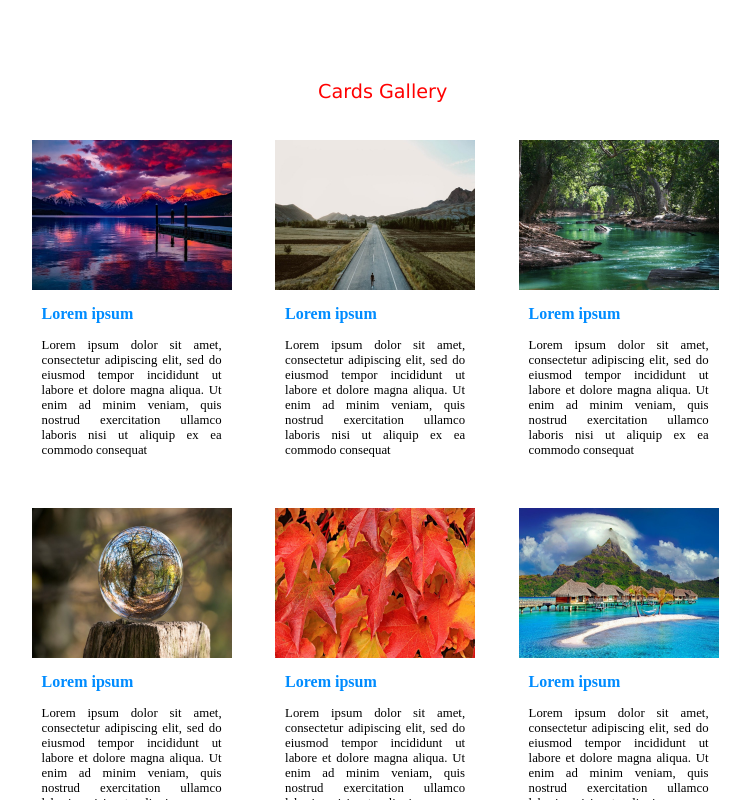
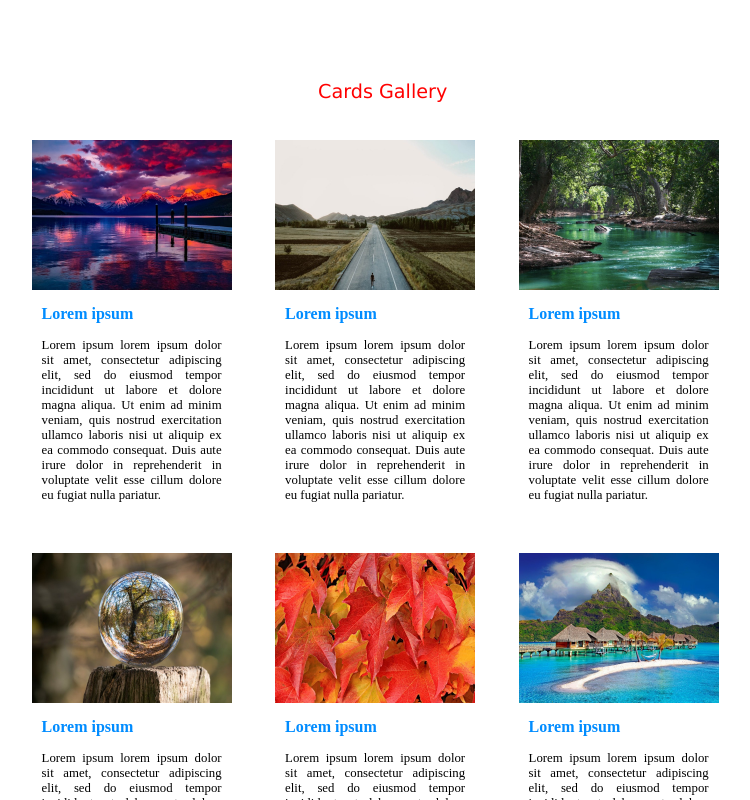
Before and after one commit to Zahir8/Day06-07, a plain HTML site: page ex01/src/index.html in a window 1280 px wide. Shown: the top 800 px of the page, without its empty margins (258-1008 px from the left). Drawn offline with Linux system fonts and the light colour scheme.

Commit message:
added index.html file

```diff
--- a/ex01/src/index.html
+++ b/ex01/src/index.html
@@ -7,141 +7,150 @@
     <div class="column">
         <div class="card">
             <div class="card-image">
-                <a href="index01.html" target="_blank">
+                <a href="../photos/p1.jpg" target="_blank">
                 <img src="../photos/p1.jpg" alt="photo1" width="200px" height="150px"></a>
             </div>
             <div class="card-title">
                 <p>Lorem ipsum</p>
             </div>
             <div class="card-text">
-                <p>Lorem ipsum dolor sit amet, consectetur adipiscing elit,
-                 sed do eiusmod tempor incididunt ut labore et dolore magna
-                aliqua. Ut enim ad minim veniam, quis nostrud exercitation
-                 ullamco laboris nisi ut aliquip ex ea commodo consequat</p>
+                <p>Lorem ipsum lorem ipsum dolor sit amet, consectetur adipiscing elit,
+                sed do eiusmod tempor incididunt ut labore et dolore magna aliqua. Ut enim ad minim veniam,
+                quis nostrud exercitation ullamco laboris nisi ut aliquip ex ea commodo consequat. Duis aute
+                irure dolor in reprehenderit in voluptate velit esse cillum dolore eu fugiat
+                nulla pariatur.</p>
             </div>
         </div>
         <div class="card">
             <div class="card-image">
-                <a href="index02.html" target="_blank">
+                <a href="../photos/p2.jpg" target="_blank">
                 <img src="../photos/p2.jpg" alt="photo2" width="200px" height="150px"></a>
             </div>
             <div class="card-title">
                 <p>Lorem ipsum</p>
             </div>
             <div class="card-text">
-                <p>Lorem ipsum dolor sit amet, consectetur adipiscing elit,
-                 sed do eiusmod tempor incididunt ut labore et dolore magna
-                aliqua. Ut enim ad minim veniam, quis nostrud exercitation
-                 ullamco laboris nisi ut aliquip ex ea commodo consequat</p>
+                <p>Lorem ipsum lorem ipsum dolor sit amet, consectetur adipiscing elit,
+                    sed do eiusmod tempor incididunt ut labore et dolore magna aliqua. Ut enim ad minim veniam,
+                    quis nostrud exercitation ullamco laboris nisi ut aliquip ex ea commodo consequat. Duis aute
+                    irure dolor in reprehenderit in voluptate velit esse cillum dolore eu fugiat
+                    nulla pariatur.</p>
             </div>
         </div>
         <div class="card">
             <div class="card-image">
-                <a href="index03.html" target="_blank">
+                <a href="../photos/p3.jpg" target="_blank">
                 <img src="../photos/p3.jpg" alt="photo3" width="200px" height="150px"></a>
             </div>
             <div class="card-title">
                 <p>Lorem ipsum</p>
             </div>
             <div class="card-text">
-                <p>Lorem ipsum dolor sit amet, consectetur adipiscing elit,
-                 sed do eiusmod tempor incididunt ut labore et dolore magna
-                aliqua. Ut enim ad minim veniam, quis nostrud exercitation
-                 ullamco laboris nisi ut aliquip ex ea commodo consequat</p>
+                <p>Lorem ipsum lorem ipsum dolor sit amet, consectetur adipiscing elit,
+                    sed do eiusmod tempor incididunt ut labore et dolore magna aliqua. Ut enim ad minim veniam,
+                    quis nostrud exercitation ullamco laboris nisi ut aliquip ex ea commodo consequat. Duis aute
+                    irure dolor in reprehenderit in voluptate velit esse cillum dolore eu fugiat
+                    nulla pariatur.</p>
             </div>
         </div>
     </div>
     <div class="column">
         <div class="card">
             <div class="card-image">
-                <a href="index04.html" target="_blank">
+                <a href="../photos/p4.jpg" target="_blank">
                 <img src="../photos/p4.jpg" alt="photo4" width="200px" height="150px"></a>
             </div>
             <div class="card-title">
                 <p>Lorem ipsum</p>
             </div>
             <div class="card-text">
-                <p>Lorem ipsum dolor sit amet, consectetur adipiscing elit,
-                 sed do eiusmod tempor incididunt ut labore et dolore magna
-                aliqua. Ut enim ad minim veniam, quis nostrud exercitation
-                 ullamco laboris nisi ut aliquip ex ea commodo consequat</p>
+                <p>Lorem ipsum lorem ipsum dolor sit amet, consectetur adipiscing elit,
+                    sed do eiusmod tempor incididunt ut labore et dolore magna aliqua. Ut enim ad minim veniam,
+                    quis nostrud exercitation ullamco laboris nisi ut aliquip ex ea commodo consequat. Duis aute
+                    irure dolor in reprehenderit in voluptate velit esse cillum dolore eu fugiat
+                    nulla pariatur.</p>
             </div>
         </div>
         <div class="card">
             <div class="card-image">
-                <a href="index05.html" target="_blank">
+                <a href="../photos/p5.jpg" target="_blank">
                 <img src="../photos/p5.jpg" alt="photo5" width="200px" height="150px"></a>
             </div>
             <div class="card-title">
                 <p>Lorem ipsum</p>
             </div>
             <div class="card-text">
-                <p>Lorem ipsum dolor sit amet, consectetur adipiscing elit,
-                 sed do eiusmod tempor incididunt ut labore et dolore magna
-                aliqua. Ut enim ad minim veniam, quis nostrud exercitation
-                 ullamco laboris nisi ut aliquip ex ea commodo consequat</p>
+                <p>Lorem ipsum lorem ipsum dolor sit amet, consectetur adipiscing elit,
+                    sed do eiusmod tempor incididunt ut labore et dolore magna aliqua. Ut enim ad minim veniam,
+                    quis nostrud exercitation ullamco laboris nisi ut aliquip ex ea commodo consequat. Duis aute
+                    irure dolor in reprehenderit in voluptate velit esse cillum dolore eu fugiat
+                    nulla pariatur.</p>
             </div>
         </div>
         <div class="card">
             <div class="card-image">
-                <a href="index06.html" target="_blank">
+                <a href="../photos/p6.jpg" target="_blank">
                 <img src="../photos/p6.jpg" alt="photo6" width="200px" height="150px"></a>
             </div>
             <div class="card-title">
                 <p>Lorem ipsum</p>
             </div>
             <div class="card-text">
-                <p>Lorem ipsum dolor sit amet, consectetur adipiscing elit,
-                 sed do eiusmod tempor incididunt ut labore et dolore magna
-                aliqua. Ut enim ad minim veniam, quis nostrud exercitation
-                 ullamco laboris nisi ut aliquip ex ea commodo consequat</p>
+                <p>Lorem ipsum lorem ipsum dolor sit amet, consectetur adipiscing elit,
+                    sed do eiusmod tempor incididunt ut labore et dolore magna aliqua. Ut enim ad minim veniam,
+                    quis nostrud exercitation ullamco laboris nisi ut aliquip ex ea commodo consequat. Duis aute
+                    irure dolor in reprehenderit in voluptate velit esse cillum dolore eu fugiat
+                    nulla pariatur.</p>
             </div>
         </div>
     </div>
     <div class="column">
         <div class="card">
             <div class="card-image">
-                <a href="index07.html" target="_blank">
+                <a href="../photos/p7.jpg" target="_blank">
                 <img src="../photos/p7.jpg" alt="photo7" width="200px" height="150px"></a>
             </div>
             <div class="card-title">
                 <p>Lorem ipsum</p>
             </div>
             <div class="card-text">
-                <p>Lorem ipsum dolor sit amet, consectetur adipiscing elit,
-                 sed do eiusmod tempor incididunt ut labore et dolore magna
-                aliqua. Ut enim ad minim veniam, quis nostrud exercitation
-                 ullamco laboris nisi ut aliquip ex ea commodo consequat</p>
+                <p>Lorem ipsum lorem ipsum dolor sit amet, consectetur adipiscing elit,
+                    sed do eiusmod tempor incididunt ut labore et dolore magna aliqua. Ut enim ad minim veniam,
+                    quis nostrud exercitation ullamco laboris nisi ut aliquip ex ea commodo consequat. Duis aute
+                    irure dolor in reprehenderit in voluptate velit esse cillum dolore eu fugiat
+                    nulla pariatur.</p>
             </div>
         </div>
         <div class="card">
             <div class="card-image">
-                <a href="index08.html" target="_blank">
+                <a href="../photos/p8.jpg" target="_blank">
                 <img src="../photos/p8.jpg" alt="photo8" width="200px" height="150px"></a>
             </div>
             <div class="card-title">
                 <p>Lorem ipsum</p>
             </div>
             <div class="card-text">
-                <p>Lorem ipsum dolor sit amet, consectetur adipiscing elit,
-                 sed do eiusmod tempor incididunt ut labore et dolore magna
-                aliqua. Ut enim ad minim veniam, quis nostrud exercitation
-                 ullamco laboris nisi ut aliquip ex ea commodo consequat</p>
+                <p>Lorem ipsum lorem ipsum dolor sit amet, consectetur adipiscing elit,
+                    sed do eiusmod tempor incididunt ut labore et dolore magna aliqua. Ut enim ad minim veniam,
+                    quis nostrud exercitation ullamco laboris nisi ut aliquip ex ea commodo consequat. Duis aute
+                    irure dolor in reprehenderit in voluptate velit esse cillum dolore eu fugiat
+                    nulla pariatur.</p>
             </div>
         </div>
         <div class="card">
             <div class="card-image">
-                <a href="index09.html" target="_blank">
+                <a href="../photos/p9.jpg" target="_blank">
                 <img src="../photos/p9.jpg" alt="photo9" width="200px" height="150px"></a>
             </div>
             <div class="card-title">
                 <p>Lorem ipsum</p>
             </div>
             <div class="card-text">
-                <p>Lorem ipsum dolor sit amet, consectetur adipiscing elit,
-                 sed do eiusmod tempor incididunt ut labore et dolore magna
-                aliqua. Ut enim ad minim veniam, quis nostrud exercitation
-                 ullamco laboris nisi ut aliquip ex ea commodo consequat</p>
+                <p>Lorem ipsum lorem ipsum dolor sit amet, consectetur adipiscing elit,
+                    sed do eiusmod tempor incididunt ut labore et dolore magna aliqua. Ut enim ad minim veniam,
+                    quis nostrud exercitation ullamco laboris nisi ut aliquip ex ea commodo consequat. Duis aute
+                    irure dolor in reprehenderit in voluptate velit esse cillum dolore eu fugiat
+                    nulla pariatur.</p>
             </div>
         </div>
     </div>
```
